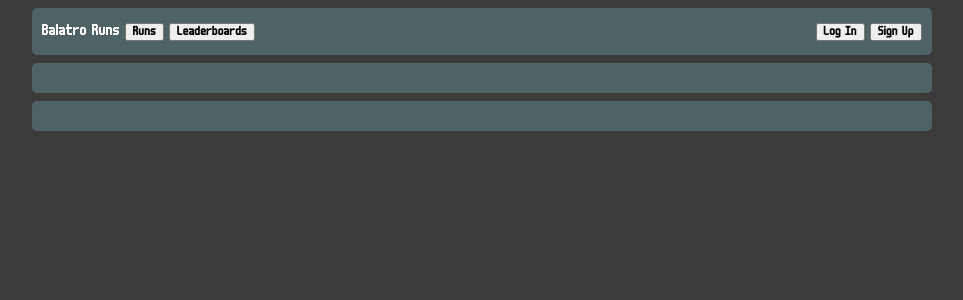
After one commit to nozzelozze/BalatroRunTracker, a PHP site: page /layout.php in a window 1280 px wide. The commit adds this page. Shown: the top 300 px of the page, without its empty margins (158-1121 px from the left). Run offline with PHP 8.4, Linux system fonts and the light colour scheme; data that the repository does not hold is empty.

Commit message:
progress

```diff
--- /dev/null
+++ b/Server/src/Components/footer.php
@@ -0,0 +1,5 @@
+
+
+<footer>
+
+</footer>
--- /dev/null
+++ b/Server/src/Components/header.php
@@ -0,0 +1,11 @@
+<header class="header">
+    <div class="header__section">
+        <p>Balatro Runs</p>
+        <button>Runs</button>
+        <button>Leaderboards</button>
+    </div>
+    <div class="header__section">
+        <button>Log In</button>
+        <button>Sign Up</button>
+    </div>
+</header>
--- /dev/null
+++ b/Server/src/Style/Misc/helperClasses.css
@@ -0,0 +1 @@
+/*# sourceMappingURL=helperClasses.css.map */
--- /dev/null
+++ b/Server/src/Style/Misc/helperClasses.scss
@@ -0,0 +1,32 @@
+
+
+@mixin flex-row($spacing: 0px)
+{
+    display: flex;
+    flex-direction: row;
+    justify-content: center;
+    align-items: center;
+    gap: $spacing;
+}
+
+@mixin flex-column($spacing: 0px)
+{
+    display: flex;
+    flex-direction: column;
+    justify-content: center;
+    align-items: center;
+    gap: $spacing;
+}
+
+@mixin rounded($size: 1)
+{
+    $size: max(1, min($size, 3));
+
+    $radius: map-get((
+        1: 5px,
+        2: 13px,
+        3: 20px,
+    ), $size);
+
+    border-radius: $radius;
+}
--- a/Server/src/Style/Utils/palette.scss
+++ b/Server/src/Style/Utils/palette.scss
@@ -10,9 +10,13 @@ Uses function for static colors just to remain consistent
     @return #ffffff;
 }
 
-@function black()
+@function black($shade: 1)
 {
-    @return #4f6367;
+    $shade: max(1, min($shade, 1));
+    $black: map-get((
+        1 : #4f6367,
+    ), $shade);
+    @return $black;
 }
 
 @function background()
@@ -21,7 +25,7 @@ Uses function for static colors just to remain consistent
 }
 
 
-@function red($shade: 1)
+@function red($shade: 2)
 {
     $shade: max(1, min($shade, 7));
     $red: map-get((
@@ -33,7 +37,7 @@ Uses function for static colors just to remain consistent
     @return $red;
 }
 
-@function green($shade: 1)
+@function green($shade: 2)
 {
     $shade: max(1, min($shade, 7));
     $green: map-get((
@@ -45,7 +49,7 @@ Uses function for static colors just to remain consistent
     @return $green;
 }
 
-@function orange($shade: 1)
+@function orange($shade: 2)
 {
     $shade: max(1, min($shade, 7));
     $yellow: map-get((
@@ -57,7 +61,7 @@ Uses function for static colors just to remain consistent
     @return $yellow;
 }
 
-@function blue($shade: 1)
+@function blue($shade: 2)
 {
     $shade: max(1, min($shade, 7));
     $blue: map-get((
--- a/Server/src/Style/style.css
+++ b/Server/src/Style/style.css
@@ -9,9 +9,40 @@ Uses function for static colors just to remain consistent
 }
 * {
   font-family: "m6x11";
+  box-sizing: border-box;
 }
 
 body {
   background-color: #3b3b3b;
   color: #ffffff;
+  display: flex;
+  flex-direction: column;
+  justify-content: center;
+  align-items: center;
+  gap: 8px;
+}
+
+footer, .header, main {
+  background-color: #4f6367;
+  width: 100%;
+  max-width: 900px;
+  padding-inline: 10px;
+  min-height: 30px;
+  border-radius: 5px;
+}
+
+.header {
+  display: flex;
+  flex-direction: row;
+  justify-content: center;
+  align-items: center;
+  gap: 0px;
+  justify-content: space-between;
+}
+.header__section {
+  display: flex;
+  flex-direction: row;
+  justify-content: center;
+  align-items: center;
+  gap: 5px;
 }/*# sourceMappingURL=style.css.map */
--- a/Server/src/Style/style.scss
+++ b/Server/src/Style/style.scss
@@ -1,16 +1,57 @@
 @use "Utils/palette" as palette;
+@use "Misc/helperClasses" as help;
 
 
-@font-face {
+@font-face
+{
     font-family: "m6x11";
     src: url("./m6x11.ttf");
 }
 
-* {
+*
+{
     font-family: "m6x11";
+    box-sizing:border-box
 }
 
-body {
+body
+{
     background-color: palette.background();
     color: palette.white();
+    @include help.flex-column(8px);
 }
+
+%site-section
+{
+    background-color: palette.black();
+    width: 100%;
+    max-width: 900px;
+    padding-inline: 10px;
+    min-height: 30px;
+    @include help.rounded(1);
+}
+
+main
+{
+    @extend %site-section;
+}
+
+.header
+{
+    @extend %site-section;
+    @include help.flex-row();
+    justify-content: space-between;
+    &__section
+    {
+        @include help.flex-row(5px);
+        button
+        {
+
+        }
+    }
+}
+
+footer
+{
+    @extend %site-section;
+}
--- /dev/null
+++ b/Server/src/layout.php
@@ -0,0 +1,23 @@
+<!DOCTYPE html>
+<html>
+
+<head>
+    <meta charset="utf-8">
+    <meta name="viewport" content="width=device-width, initial-scale=1.0">
+    <link rel="apple-touch-icon" sizes="180x180" href="/public/apple-touch-icon.png">
+    <link rel="icon" type="image/png" sizes="32x32" href="/public/favicon-32x32.png">
+    <link rel="icon" type="image/png" sizes="16x16" href="/public/favicon-16x16.png">
+    <link rel="manifest" href="/public/site.webmanifest">
+    <title>Balatro Runs</title>
+    <link rel="stylesheet" href="./Style/style.css">
+</head>
+
+<body>
+    <?php include "Components/header.php" ?>
+    <main>
+        <?php echo $content; ?>
+    </main>
+    <?php include "Components/footer.php" ?>
+</body>
+
+</html>
```
Also changed, not shown: Server/src/index.php (+11 -23 lines), 2 other files.
